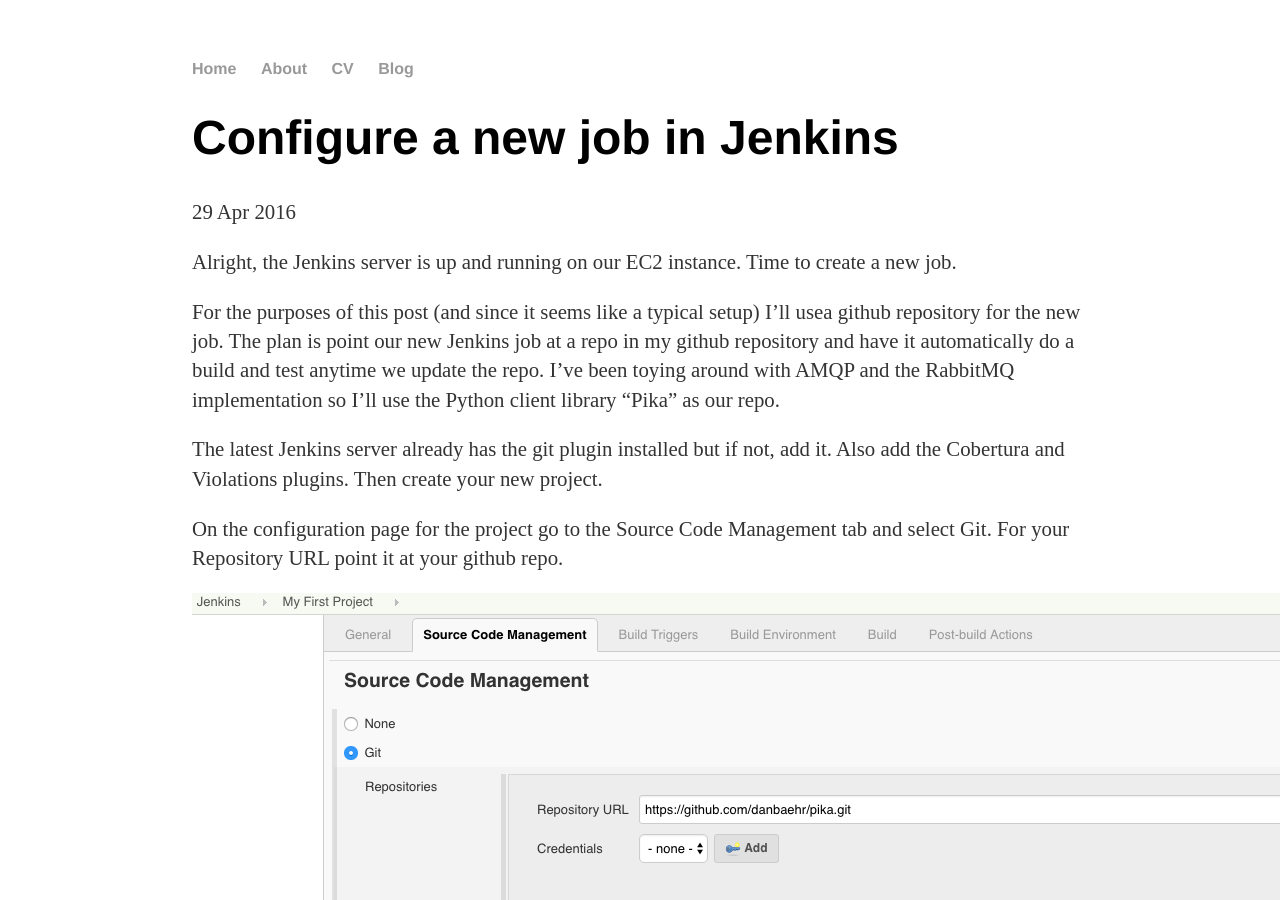
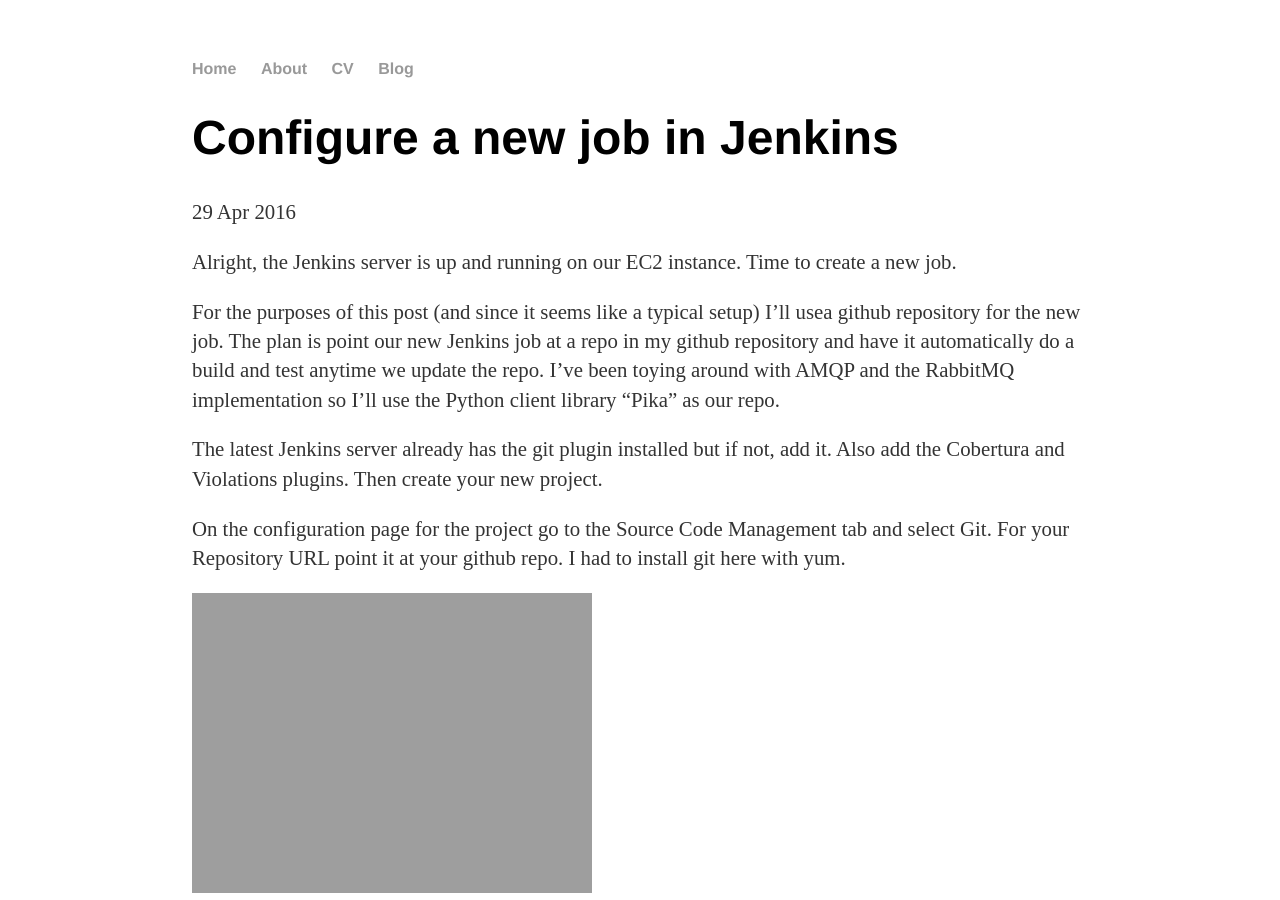
Before and after one commit to danbaehr/danbaehr.github.io, a Jekyll site: the page built from _posts/2016-05-02-Configure-a-new-job-in-Jenkins.md, in a window 1280 px wide and 900 px high. Built offline with Jekyll 4.4.1, drawn with Linux system fonts in a browser that asks for light colours.

Commit message:
Update 2016-05-02-Configure-a-new-job-in-Jenkins.md

```diff
--- a/_posts/2016-05-02-Configure-a-new-job-in-Jenkins.md
+++ b/_posts/2016-05-02-Configure-a-new-job-in-Jenkins.md
@@ -10,12 +10,11 @@
 Jenkins job at a repo in my github repository and have it automatically do a build and test anytime we update the repo. I've been toying around
 with AMQP and the RabbitMQ implementation so I'll use the Python client library "Pika" as our repo.
 
-The latest Jenkins server already has the git plugin installed but if not, add it. Also add the Cobertura and Violations plugins. Then create
-your new project.
+The latest Jenkins server already has the git plugin installed but if not, add it. Also add the Cobertura and Violations plugins. Then create your new project.
 
-On the configuration page for the project go to the Source Code Management tab and select Git. For your Repository URL point it at your github repo.
+On the configuration page for the project go to the Source Code Management tab and select Git. For your Repository URL point it at your github repo. I had to install git here with yum.
 
-![Image of SCM screen](https://danbaehr.github.io/images/SCM_screen.png)
+![Image of SCM screen](https://danbaehr.github.io/images/SCM_screen2.png)
 
 Now we need to set up our build trigger to watch the repo for changes and start our build whenever something happens. Check "Poll SCM" and
 for the schedule add *****. It uses crontab formatting.
```
